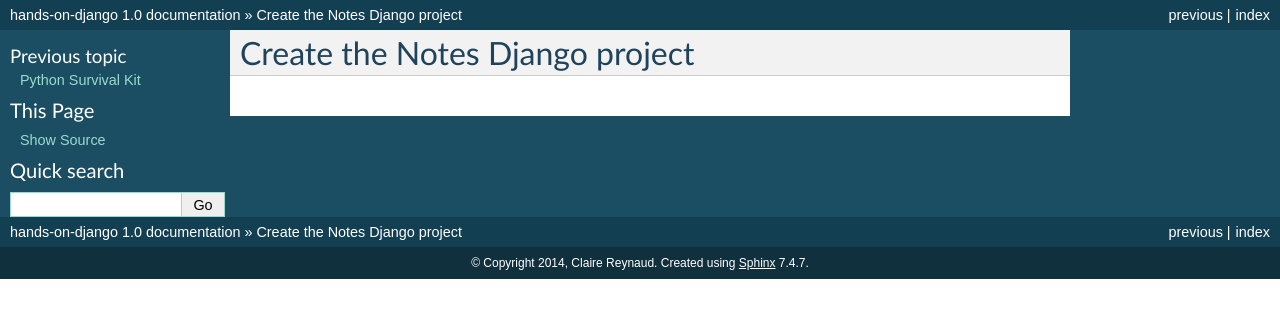
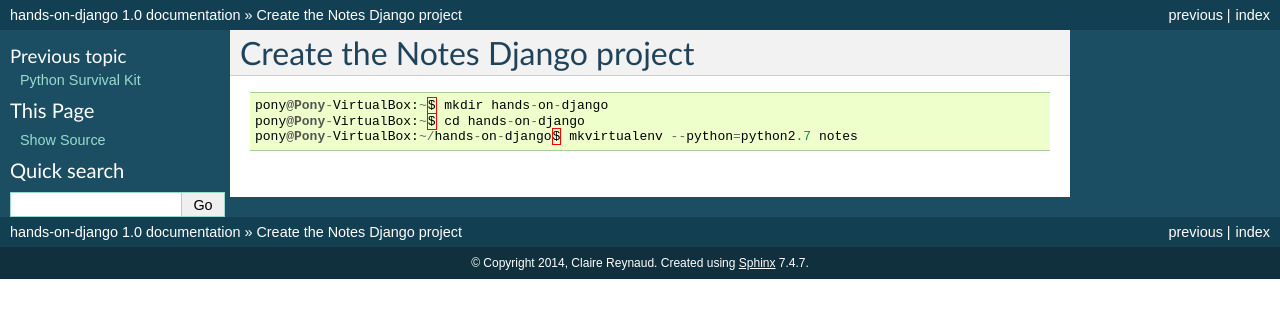
Before and after one commit to creynaud/hands-on-django-doc, a Sphinx documentation site: the page built from source/create_django_project.rst, in a window 1280 px wide. Shown: the top 318 px of the page. Built offline with Sphinx 7.4.7, drawn with Linux system fonts in a browser that asks for light colours.

Commit message:
Start the create Django project how to

```diff
--- a/source/create_django_project.rst
+++ b/source/create_django_project.rst
@@ -1,2 +1,8 @@
 Create the Notes Django project
 ===============================
+
+.. code-block:: python
+
+    pony@Pony-VirtualBox:~$ mkdir hands-on-django
+    pony@Pony-VirtualBox:~$ cd hands-on-django
+    pony@Pony-VirtualBox:~/hands-on-django$ mkvirtualenv --python=python2.7 notes
```
